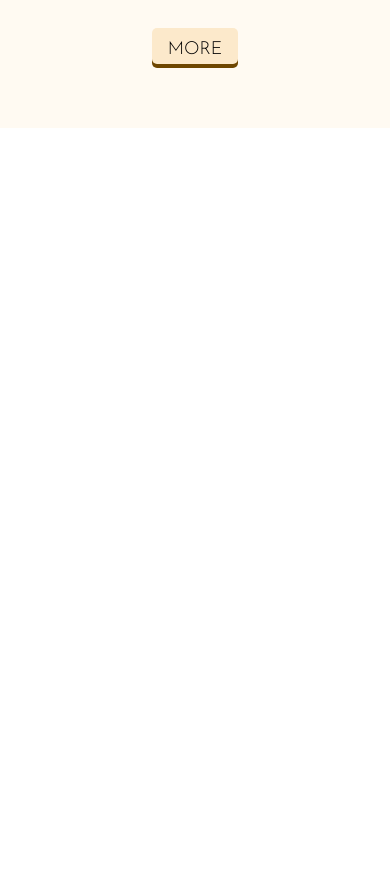
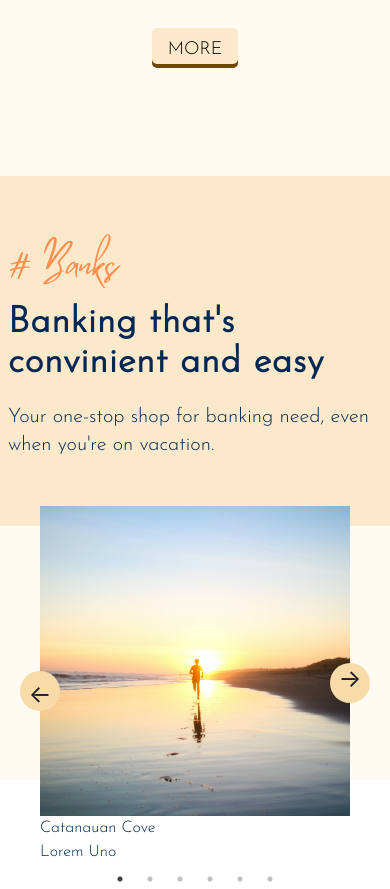
Before and after one commit to Rej327/Catanauan-Tour-Guide, a React (Vite) app: page / in a window 390 px wide. Shown: the part 7500-8389 px from the top of the page. Before the commit the page ends 7628 px from the top, so only its background shows below. Built offline with nearby package versions, Linux system fonts and the light colour scheme.

Commit message:
Add Banks Section in Home Page

```diff
--- /dev/null
+++ b/src/components/home_section/Banks.jsx
@@ -0,0 +1,61 @@
+import React, { useContext } from "react";
+import { LangContext } from "../../App";
+import Carousel from "../common/Carousel";
+
+const Banks = ({ className }) => {
+  const { language } = useContext(LangContext);
+  return (
+    <div className={`w-full ${className}`}>
+      <div className="w-full flex">
+        <div className="w-full lg:w-[60%] max-sm:h-[350px] h-[300px] bg-[#FCE9CB] flex flex-col justify-center">
+          {/* MOBILE & TABLET */}
+          <div className="lg:hidden flex flex-col my-12 px-2 md:px-10">
+            <div className="w-fit">
+              <div className="w-fit">
+                <p className="font-header hashColor text-4xl"># Banks</p>
+              </div>
+              <p className="text-4xl font-bold tracking-wide my-5">
+                Banking that's convinient and easy
+              </p>
+              <p className="text-xl">
+                Your one-stop shop for banking need, even when you're on
+                vacation.
+              </p>
+            </div>
+          </div>
+        </div>
+        <div className="max-sm:hidden hidden lg:block w-[40%] h-[300px]"></div>
+      </div>
+      {/* ITEM */}
+      <div className="relative max-w-[1300px] mx-auto">
+        {/* DESKTOP & LAPTOP */}
+        <div className="hidden lg:flex items-center -mt-56 mb-12 px-2 lg:px-12 ">
+          <div className="w-fit">
+            <p className="text-4xl font-bold tracking-wide my-5">
+              Banking that's convinient and easy
+            </p>
+            <p className="text-xl">
+              Your one-stop shop for banking need, even when you're on vacation.
+            </p>
+          </div>
+          <div className="w-fit ml-auto pr-24">
+            <p className="font-header hashColor text-4xl"># Banks</p>
+          </div>
+        </div>
+        <div className="mx-auto max-w-[350px] md:max-w-[400px] lg:max-w-[1300px] h-[250px] -mt-5">
+          <Carousel>
+            {language?.main?.resorts.map((data) => (
+              <div key={data.id} className="px-5">
+                <img src={data.img} alt="resorts" className="w-auto" />
+                <p>{data.title}</p>
+                <p>{data.desc}</p>
+              </div>
+            ))}
+          </Carousel>
+        </div>
+      </div>
+    </div>
+  );
+};
+
+export default Banks;
--- a/src/page/Home.jsx
+++ b/src/page/Home.jsx
@@ -9,6 +9,7 @@ import Resorts from "../components/home_section/Resorts";
 import HotelAndRestoDesktop from "../components/home_section/HotelAndRestoDesktop";
 import HotelAndRestoMobile from "../components/home_section/HotelAndRestoMobile";
 import Falls from "../components/home_section/Falls";
+import Banks from "../components/home_section/Banks";
 
 const Home = () => {
   return (
@@ -22,6 +23,7 @@ const Home = () => {
       <HotelAndRestoDesktop className="hidden lg:block my-12" />
       <HotelAndRestoMobile className="mt-[30%] md:mt-[15%] lg:hidden" />
       <Falls className="pt-12 pb-6 md:py-12" />
+      <Banks className="pt-12 pb-6 md:py-12" />
       {/* <Sample /> */}
     </div>
   );
```
